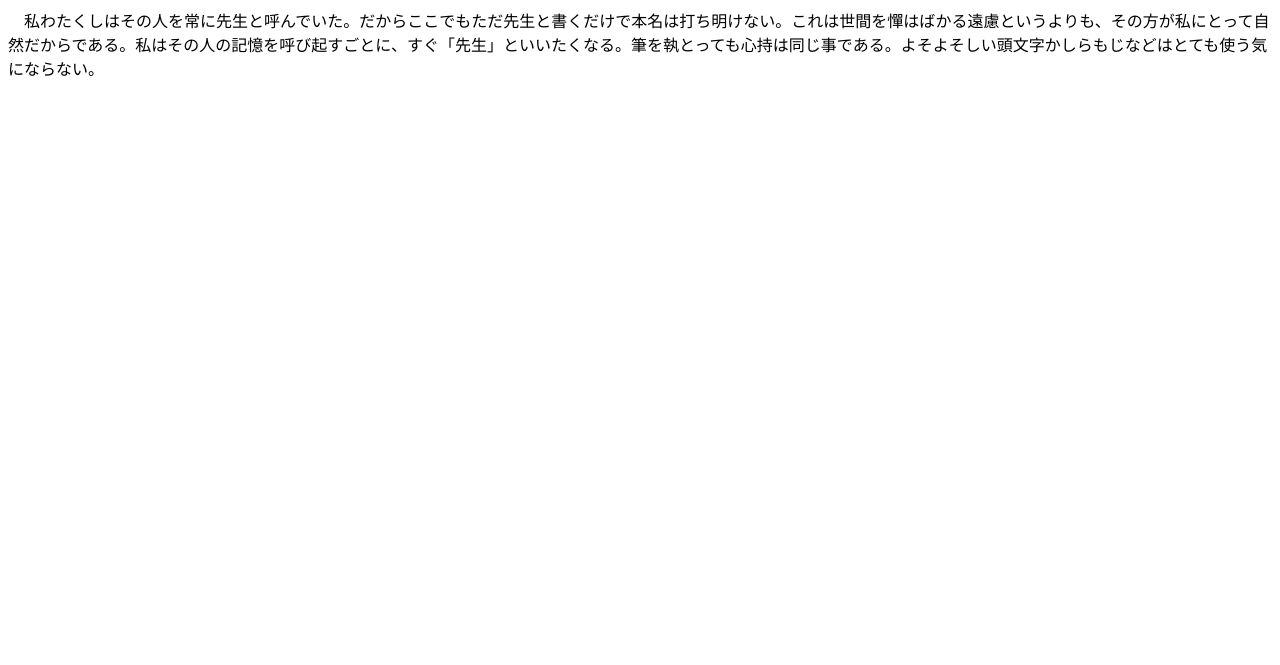
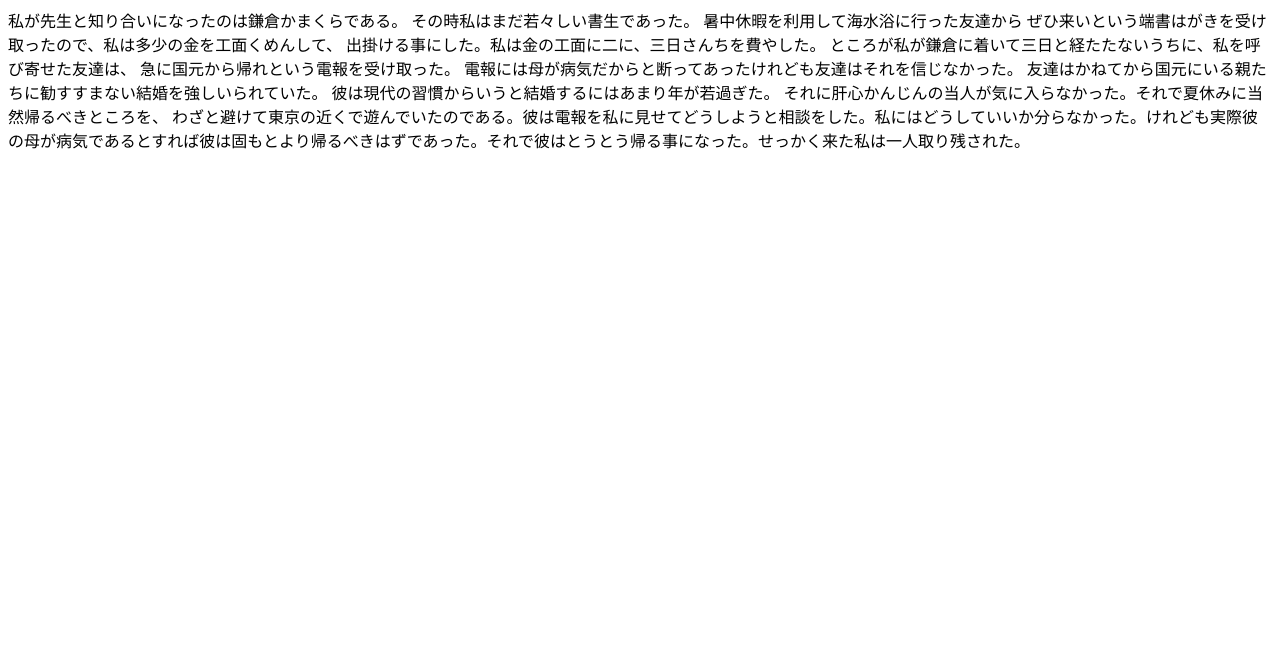
Before and after one commit to S-tam-roppongi/example02, a plain HTML site: page index.html in a window 1280 px wide. Shown: the part 135-800 px from the top of the page. Drawn offline with Linux system fonts and the light colour scheme.

Commit message:
no message

```diff
--- a/index.html
+++ b/index.html
@@ -11,8 +11,18 @@
 
     <h1>公開済です！</h1>
 
-    　私わたくしはその人を常に先生と呼んでいた。だからここでもただ先生と書くだけで本名は打ち明けない。これは世間を憚はばかる遠慮というよりも、その方が私にとって自然だからである。私はその人の記憶を呼び起すごとに、すぐ「先生」といいたくなる。筆を執とっても心持は同じ事である。よそよそしい頭文字かしらもじなどはとても使う気にならない。
-
+    私が先生と知り合いになったのは鎌倉かまくらである。
+    その時私はまだ若々しい書生であった。
+    暑中休暇を利用して海水浴に行った友達から
+    ぜひ来いという端書はがきを受け取ったので、私は多少の金を工面くめんして、
+    出掛ける事にした。私は金の工面に二に、三日さんちを費やした。
+    ところが私が鎌倉に着いて三日と経たたないうちに、私を呼び寄せた友達は、
+    急に国元から帰れという電報を受け取った。
+    電報には母が病気だからと断ってあったけれども友達はそれを信じなかった。
+    友達はかねてから国元にいる親たちに勧すすまない結婚を強しいられていた。
+    彼は現代の習慣からいうと結婚するにはあまり年が若過ぎた。
+    それに肝心かんじんの当人が気に入らなかった。それで夏休みに当然帰るべきところを、
+    わざと避けて東京の近くで遊んでいたのである。彼は電報を私に見せてどうしようと相談をした。私にはどうしていいか分らなかった。けれども実際彼の母が病気であるとすれば彼は固もとより帰るべきはずであった。それで彼はとうとう帰る事になった。せっかく来た私は一人取り残された。
 
     </BODY>
 
```
